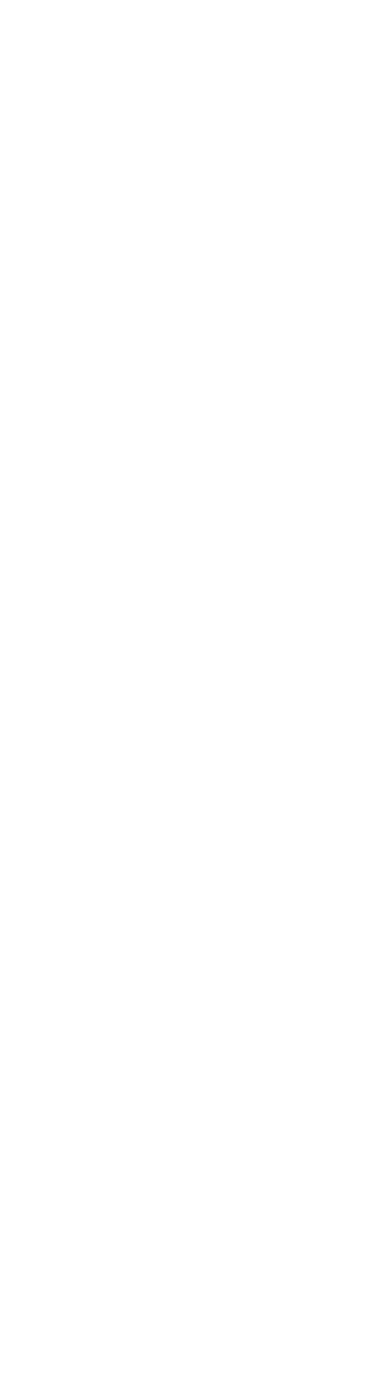
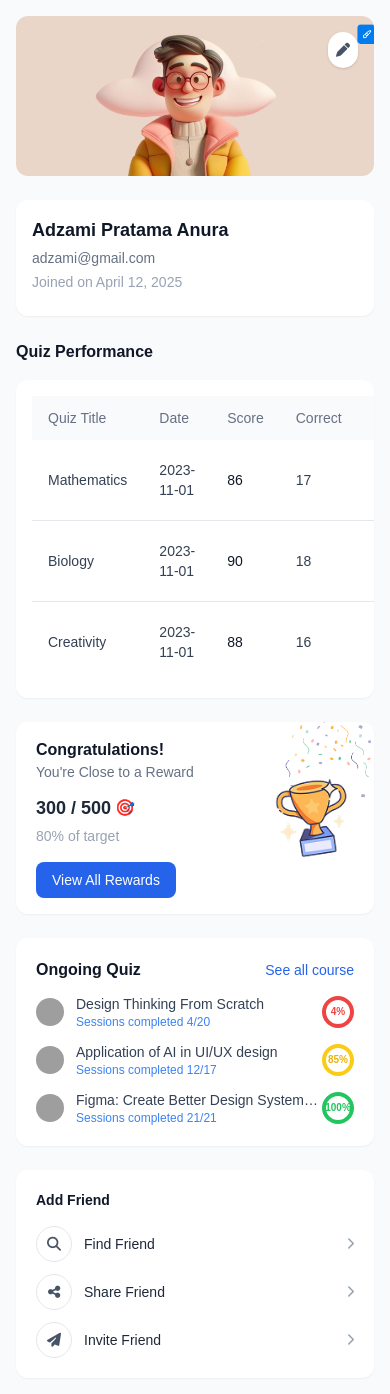
Before and after one commit to misterJS/flyhigh_quiz_fe_github, a Vue app: page /reports in a window 390 px wide. Before the commit this address had no page. Before the commit the page ends 844 px from the top, so only its background shows below. Built offline with nearby package versions, Linux system fonts and the light colour scheme; grey boxes are pictures that could not be loaded.

Commit message:
add new pages in mobile

```diff
--- /dev/null
+++ b/src/components/profile/ProfileMobile.vue
@@ -0,0 +1,142 @@
+<template>
+  <div class="min-h-screen bg-[#f9fafb] pb-24">
+    <!-- Header Section -->
+    <div class="bg-cyan-600 p-4 text-white rounded-b-2xl relative">
+      <div class="flex justify-between items-center">
+        <img src="@/assets/logo.png" class="w-16" />
+        <i class="fas fa-cog text-white text-lg"></i>
+      </div>
+      <div class="flex items-center gap-3 mt-8">
+        <img src="@/assets/Avatar.png" class="w-12 h-12 rounded-full" />
+        <div class="flex-1">
+          <p class="font-semibold">Alycia Clarissa Putri</p>
+          <p class="text-sm text-gray-200">
+            alycia@gmail.com
+            <span class="text-xs bg-white/20 px-2 py-0.5 rounded"
+              >Level Study</span
+            >
+          </p>
+        </div>
+      </div>
+    </div>
+
+    <div class="px-4 pt-4 space-y-6">
+      <!-- My Recent Match -->
+      <section>
+        <div class="flex justify-between items-center mb-3">
+          <h3 class="text-sm font-semibold text-gray-900">My Recent Match</h3>
+          <a href="#" class="text-xs text-blue-600 font-medium">View All</a>
+        </div>
+        <div class="space-y-3">
+          <div
+            v-for="quiz in recentQuizzes"
+            :key="quiz.name"
+            class="bg-white p-4 rounded-xl shadow flex justify-between items-center"
+          >
+            <div class="flex gap-3 items-center">
+              <img :src="quiz.icon" class="w-6 mt-0.5" />
+              <div>
+                <p class="font-semibold text-sm">{{ quiz.name }}</p>
+                <p class="text-xs text-gray-400">
+                  {{ quiz.category }} • {{ quiz.totalQuestions }} questions
+                </p>
+              </div>
+            </div>
+            <span class="flex items-center text-sm font-medium gap-1">
+              <i class="fas fa-heart text-gray-400 text-xs"></i>
+              {{ quiz.score }}/{{ quiz.totalQuestions }}
+            </span>
+          </div>
+        </div>
+      </section>
+
+      <!-- Report Quiz -->
+      <section>
+        <div
+          class="bg-[#f3f4f6] rounded-xl px-4 py-5 flex items-center justify-between"
+        >
+          <div class="flex items-center gap-2">
+            <i class="fas fa-flag text-gray-600"></i>
+            <p class="text-sm font-medium">Report Quiz</p>
+          </div>
+          <i class="fas fa-chevron-right text-gray-400"></i>
+        </div>
+      </section>
+
+      <!-- Saved Quiz -->
+      <section>
+        <div class="flex justify-between items-center mb-3">
+          <h3 class="text-sm font-semibold text-gray-900">Saved Quiz</h3>
+          <a href="#" class="text-xs text-blue-600 font-medium">View All</a>
+        </div>
+        <div class="overflow-x-auto">
+          <div class="flex gap-4 w-max">
+            <div
+              class="bg-[#FE6B3D] text-white p-4 rounded-2xl w-72 shadow relative flex flex-col justify-between"
+            >
+              <span class="text-xs bg-white/20 px-2 py-0.5 rounded mb-2 w-fit">
+                Biology
+              </span>
+              <h4 class="text-sm font-semibold mb-1">
+                Fun Biology Quiz for Young Explorers!
+              </h4>
+              <p class="text-xs mb-3">
+                Learn cool facts about plants, animals, the human body, and more
+                in this fun and easy quiz! 🌿🧠
+              </p>
+              <div class="flex items-center justify-between text-xs">
+                <span
+                  ><i class="fas fa-question-circle mr-1"></i>20 questions</span
+                >
+                <span><i class="fas fa-clock mr-1"></i>10 minutes</span>
+              </div>
+              <button
+                class="mt-4 bg-white text-[#FE6B3D] text-xs px-4 py-1 rounded-full font-semibold self-start"
+              >
+                Start Now
+              </button>
+              <i class="fas fa-bookmark absolute top-4 right-4"></i>
+            </div>
+          </div>
+        </div>
+        <!-- Carousel indicators -->
+        <div class="flex justify-center mt-2 space-x-2">
+          <span class="w-2 h-2 rounded-full bg-[#2563EB]"></span>
+          <span class="w-2 h-2 rounded-full bg-gray-300"></span>
+          <span class="w-2 h-2 rounded-full bg-gray-300"></span>
+        </div>
+      </section>
+    </div>
+
+    <!-- Bottom Navigation -->
+    <BottomBarNavigation />
+  </div>
+</template>
+
+<script setup>
+import BottomBarNavigation from "@/components/base/BottomBarNavigation.vue";
+
+const recentQuizzes = [
+  {
+    name: "Mathematic",
+    category: "Tech",
+    totalQuestions: 20,
+    score: 12,
+    icon: require("@/assets/math-icon.png"),
+  },
+  {
+    name: "Science",
+    category: "Biology",
+    totalQuestions: 20,
+    score: 34,
+    icon: require("@/assets/math-icon.png"),
+  },
+  {
+    name: "History",
+    category: "World",
+    totalQuestions: 20,
+    score: 90,
+    icon: require("@/assets/math-icon.png"),
+  },
+];
+</script>
--- a/src/views/ReportPage.vue
+++ b/src/views/ReportPage.vue
@@ -1,21 +1,20 @@
-<script setup>
-import SidebarComponent from "@/components/base/SidebarComponent.vue";
-import HeaderComponent from "@/components/base/HeaderComponent.vue";
-import RewardCardComponent from "@/components/base/RewardCardComponent.vue";
-</script>
+<template>
+  <div class="flex flex-col lg:flex-row min-h-screen bg-[#f9fafb]">
+    <!-- Sidebar (desktop only) -->
+    <SidebarComponent class="hidden lg:block" />
 
-<template>
-  <div class="flex h-screen">
-    <SidebarComponent />
-    <div class="flex-1 flex flex-col bg-[#f9fafb]">
-      <HeaderComponent />
+    <!-- Main Content -->
+    <div class="flex-1 flex flex-col">
+      <!-- Header (desktop only) -->
+      <HeaderComponent class="hidden lg:block" />
 
-      <main class="p-6 space-y-6 overflow-y-auto flex-1">
+      <main class="flex-1 p-4 sm:p-6 lg:p-8 space-y-6 overflow-y-auto">
+        <!-- Banner -->
         <div class="relative bg-white rounded-xl overflow-hidden">
           <img
             src="../assets/Avatar.png"
             alt="Banner"
-            class="w-full h-[200px] object-cover"
+            class="w-full h-40 sm:h-56 object-cover"
           />
           <button
             class="absolute top-4 right-4 bg-white text-sm p-2 rounded-full shadow"
@@ -26,66 +25,73 @@ import RewardCardComponent from "@/components/base/RewardCardComponent.vue";
         </div>
 
         <!-- Profile Info -->
-        <div class="bg-white px-6 pt-4 pb-6 shadow-sm rounded-xl space-y-1">
-          <h2 class="text-xl font-semibold text-gray-900">
+        <div
+          class="bg-white px-4 sm:px-6 pt-4 pb-6 shadow-sm rounded-xl space-y-1"
+        >
+          <h2 class="text-lg sm:text-xl font-semibold text-gray-900">
             Adzami Pratama Anura
           </h2>
           <p class="text-sm text-gray-500">adzami@gmail.com</p>
           <p class="text-sm text-gray-400">Joined on April 12, 2025</p>
         </div>
 
-        <div class="grid xl:grid-cols-[2fr_1fr] gap-4">
+        <!-- Main Content Grid -->
+        <div class="grid grid-cols-1 xl:grid-cols-[2fr_1fr] gap-6">
           <!-- Quiz Performance Table -->
           <div>
             <h3 class="text-base font-semibold text-gray-900 mb-4">
               Quiz Performance
             </h3>
-            <div class="bg-white rounded-xl p-6 shadow-sm">
-              <div class="overflow-x-auto">
+            <div
+              class="bg-white rounded-xl p-4 sm:p-6 shadow-sm overflow-x-auto"
+            >
               <table class="min-w-full text-sm text-left">
                 <thead class="bg-gray-50 text-gray-500">
                   <tr>
-                      <th class="px-4 py-3 font-medium">Quiz Title</th>
-                      <th class="px-4 py-3 font-medium">Date</th>
-                      <th class="px-4 py-3 font-medium">Score</th>
-                      <th class="px-4 py-3 font-medium">Correct</th>
-                      <th class="px-4 py-3 font-medium">Incorrect</th>
-                      <th class="px-4 py-3 font-medium">Time Spent</th>
+                    <th class="px-4 py-3 font-medium whitespace-nowrap">
+                      Quiz Title
+                    </th>
+                    <th class="px-4 py-3 font-medium whitespace-nowrap">
+                      Date
+                    </th>
+                    <th class="px-4 py-3 font-medium whitespace-nowrap">
+                      Score
+                    </th>
+                    <th class="px-4 py-3 font-medium whitespace-nowrap">
+                      Correct
+                    </th>
+                    <th class="px-4 py-3 font-medium whitespace-nowrap">
+                      Incorrect
+                    </th>
+                    <th class="px-4 py-3 font-medium whitespace-nowrap">
+                      Time Spent
+                    </th>
                   </tr>
                 </thead>
                 <tbody class="text-gray-700 divide-y">
-                    <tr class="hover:bg-gray-50">
-                      <td class="px-4 py-5">Mathematics</td>
-                      <td class="px-4 py-5">2023-11-01</td>
-                      <td class="px-4 py-5 font-medium text-gray-900">86</td>
-                      <td class="px-4 py-5">17</td>
-                      <td class="px-4 py-5">3</td>
-                      <td class="px-4 py-5">48 mins</td>
-                    </tr>
-                    <tr class="hover:bg-gray-50">
-                      <td class="px-4 py-5">Biology</td>
-                      <td class="px-4 py-5">2023-11-01</td>
-                      <td class="px-4 py-5 font-medium text-gray-900">90</td>
-                      <td class="px-4 py-5">18</td>
-                      <td class="px-4 py-5">2</td>
-                      <td class="px-4 py-5">42 mins</td>
-                    </tr>
-                    <tr class="hover:bg-gray-50">
-                      <td class="px-4 py-5">Creativity</td>
-                      <td class="px-4 py-5">2023-11-01</td>
-                      <td class="px-4 py-5 font-medium text-gray-900">88</td>
-                      <td class="px-4 py-5">16</td>
-                      <td class="px-4 py-5">4</td>
-                      <td class="px-4 py-5">51 mins</td>
+                  <tr
+                    v-for="item in performanceData"
+                    :key="item.title"
+                    class="hover:bg-gray-50"
+                  >
+                    <td class="px-4 py-5 whitespace-nowrap">
+                      {{ item.title }}
+                    </td>
+                    <td class="px-4 py-5">{{ item.date }}</td>
+                    <td class="px-4 py-5 font-medium text-gray-900">
+                      {{ item.score }}
+                    </td>
+                    <td class="px-4 py-5">{{ item.correct }}</td>
+                    <td class="px-4 py-5">{{ item.incorrect }}</td>
+                    <td class="px-4 py-5">{{ item.time }}</td>
                   </tr>
                 </tbody>
               </table>
             </div>
           </div>
-          </div>
 
-          <!-- Sidebar Right Column -->
-          <div class="space-y-4">
+          <!-- Right Column -->
+          <div class="space-y-6">
             <RewardCardComponent />
 
             <!-- Ongoing Quiz -->
@@ -97,101 +103,48 @@ import RewardCardComponent from "@/components/base/RewardCardComponent.vue";
                 <a href="#" class="text-sm text-blue-600">See all course</a>
               </div>
               <ul class="space-y-3 text-sm text-gray-700">
-                <li class="flex items-center justify-between">
+                <li
+                  v-for="quiz in ongoingQuizzes"
+                  :key="quiz.title"
+                  class="flex items-center justify-between"
+                >
                   <div class="flex items-center gap-3">
-                    <img
-                      src="../assets/reward3.png"
-                      class="w-7 h-7 rounded-full"
-                    />
+                    <img :src="quiz.icon" class="w-7 h-7 rounded-full" />
                     <div class="flex flex-col">
-                      <span>Design Thinking From Scratch</span>
-                      <span class="text-xs text-blue-500"
-                        >Sessions completed 4/20</span
-                      >
+                      <span class="line-clamp-1">{{ quiz.title }}</span>
+                      <span class="text-xs text-blue-500">
+                        Sessions completed {{ quiz.sessions }}
+                      </span>
                     </div>
                   </div>
                   <div
-                    class="w-8 h-8 flex items-center justify-center text-[10px] font-semibold border-4 border-red-500 text-red-500 rounded-full"
+                    class="w-8 h-8 flex items-center justify-center text-[10px] font-semibold border-4 rounded-full"
+                    :class="quiz.progressClass"
                   >
-                    4%
-                  </div>
-                </li>
-                <li class="flex items-center justify-between">
-                  <div class="flex items-center gap-3">
-                    <img
-                      src="../assets/reward3.png"
-                      class="w-7 h-7 rounded-full"
-                    />
-                    <div class="flex flex-col">
-                      <span>Application of AI in UI/UX design</span>
-                      <span class="text-xs text-blue-500"
-                        >Sessions completed 12/17</span
-                      >
-                    </div>
-                  </div>
-                  <div
-                    class="w-8 h-8 flex items-center justify-center text-[10px] font-semibold border-4 border-yellow-400 text-yellow-500 rounded-full"
-                  >
-                    85%
-                  </div>
-                </li>
-                <li class="flex items-center justify-between">
-                  <div class="flex items-center gap-3">
-                    <img
-                      src="../assets/reward3.png"
-                      class="w-7 h-7 rounded-full"
-                    />
-                    <div class="flex flex-col">
-                      <span
-                        >Figma: Create Better Design System For Your Team</span
-                      >
-                      <span class="text-xs text-blue-500"
-                        >Sessions completed 21/21</span
-                      >
-                    </div>
-                  </div>
-                  <div
-                    class="w-8 h-8 flex items-center justify-center text-[10px] font-semibold border-4 border-green-500 text-green-500 rounded-full"
-                  >
-                    100%
+                    {{ quiz.progress }}
                   </div>
                 </li>
               </ul>
             </div>
 
+            <!-- Add Friend -->
             <div class="bg-white rounded-xl p-5 shadow-sm space-y-4">
               <h3 class="text-sm font-semibold text-gray-900">Add Friend</h3>
               <ul class="space-y-3">
-                <li class="flex items-center justify-between">
+                <li
+                  v-for="friend in friendOptions"
+                  :key="friend.label"
+                  class="flex items-center justify-between"
+                >
                   <div class="flex items-center gap-3">
                     <div
                       class="w-9 h-9 flex items-center justify-center rounded-full border text-gray-600"
                     >
-                      <i class="fas fa-search text-sm"></i>
+                      <i :class="friend.icon" class="text-sm"></i>
                     </div>
-                    <span class="text-sm text-gray-800">Find Friend</span>
-                  </div>
-                  <i class="fas fa-chevron-right text-gray-400 text-xs"></i>
-                </li>
-                <li class="flex items-center justify-between">
-                  <div class="flex items-center gap-3">
-                    <div
-                      class="w-9 h-9 flex items-center justify-center rounded-full border text-gray-600"
-                    >
-                      <i class="fas fa-share-alt text-sm"></i>
-                    </div>
-                    <span class="text-sm text-gray-800">Share Friend</span>
-                  </div>
-                  <i class="fas fa-chevron-right text-gray-400 text-xs"></i>
-                </li>
-                <li class="flex items-center justify-between">
-                  <div class="flex items-center gap-3">
-                    <div
-                      class="w-9 h-9 flex items-center justify-center rounded-full border text-gray-600"
-                    >
-                      <i class="fas fa-paper-plane text-sm"></i>
-                    </div>
-                    <span class="text-sm text-gray-800">Invite Friend</span>
+                    <span class="text-sm text-gray-800">{{
+                      friend.label
+                    }}</span>
                   </div>
                   <i class="fas fa-chevron-right text-gray-400 text-xs"></i>
                 </li>
@@ -204,4 +157,65 @@ import RewardCardComponent from "@/components/base/RewardCardComponent.vue";
   </div>
 </template>
 
-<style scoped></style>
+<script setup>
+import SidebarComponent from "@/components/base/SidebarComponent.vue";
+import HeaderComponent from "@/components/base/HeaderComponent.vue";
+import RewardCardComponent from "@/components/base/RewardCardComponent.vue";
+
+const performanceData = [
+  {
+    title: "Mathematics",
+    date: "2023-11-01",
+    score: 86,
+    correct: 17,
+    incorrect: 3,
+    time: "48 mins",
+  },
+  {
+    title: "Biology",
+    date: "2023-11-01",
+    score: 90,
+    correct: 18,
+    incorrect: 2,
+    time: "42 mins",
+  },
+  {
+    title: "Creativity",
+    date: "2023-11-01",
+    score: 88,
+    correct: 16,
+    incorrect: 4,
+    time: "51 mins",
+  },
+];
+
+const ongoingQuizzes = [
+  {
+    title: "Design Thinking From Scratch",
+    sessions: "4/20",
+    progress: "4%",
+    icon: "../assets/reward3.png",
+    progressClass: "border-red-500 text-red-500",
+  },
+  {
+    title: "Application of AI in UI/UX design",
+    sessions: "12/17",
+    progress: "85%",
+    icon: "../assets/reward3.png",
+    progressClass: "border-yellow-400 text-yellow-500",
+  },
+  {
+    title: "Figma: Create Better Design System For Your Team",
+    sessions: "21/21",
+    progress: "100%",
+    icon: "../assets/reward3.png",
+    progressClass: "border-green-500 text-green-500",
+  },
+];
+
+const friendOptions = [
+  { label: "Find Friend", icon: "fas fa-search" },
+  { label: "Share Friend", icon: "fas fa-share-alt" },
+  { label: "Invite Friend", icon: "fas fa-paper-plane" },
+];
+</script>
```
Also changed, not shown: src/router/index.js (+9 -3 lines), src/views/ProfilePage.vue (added, +13 -0 lines), src/assets/math-icon.png (added). Lines whose indentation alone changed are shown as unchanged.
